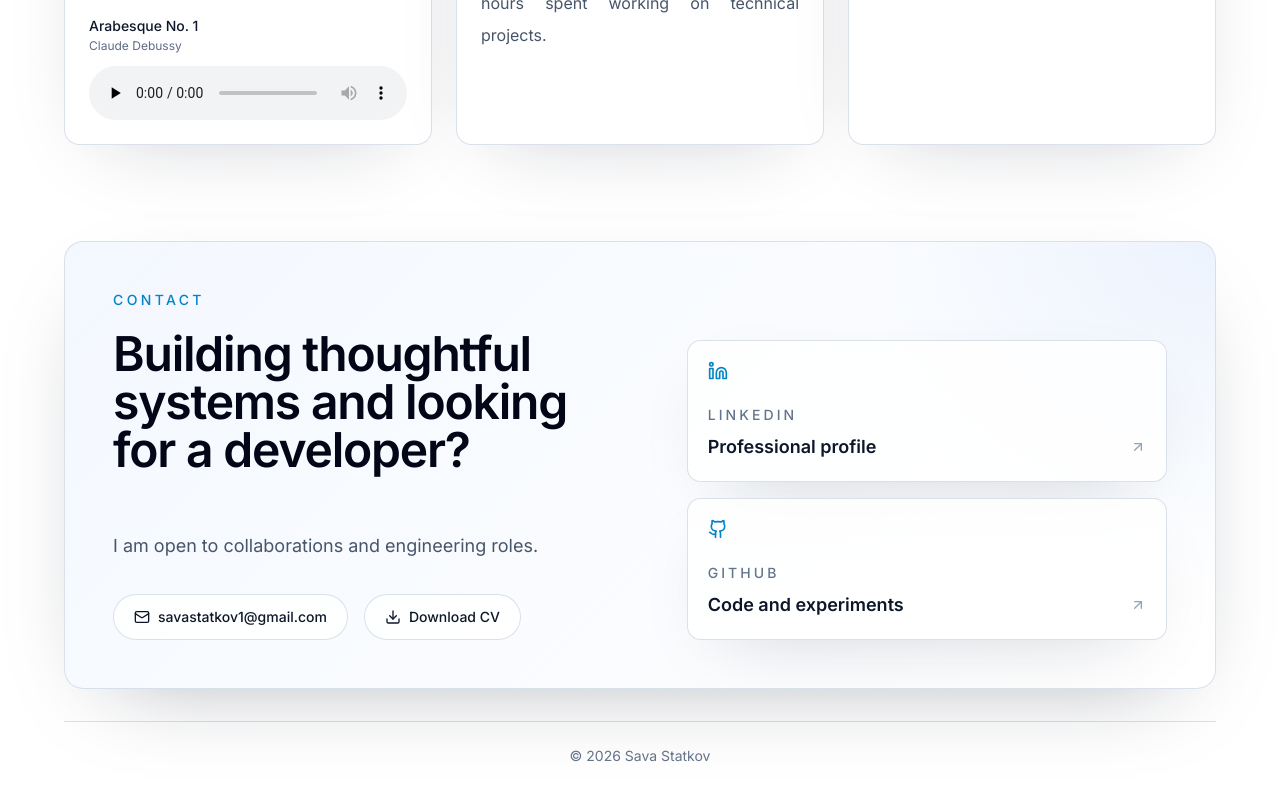
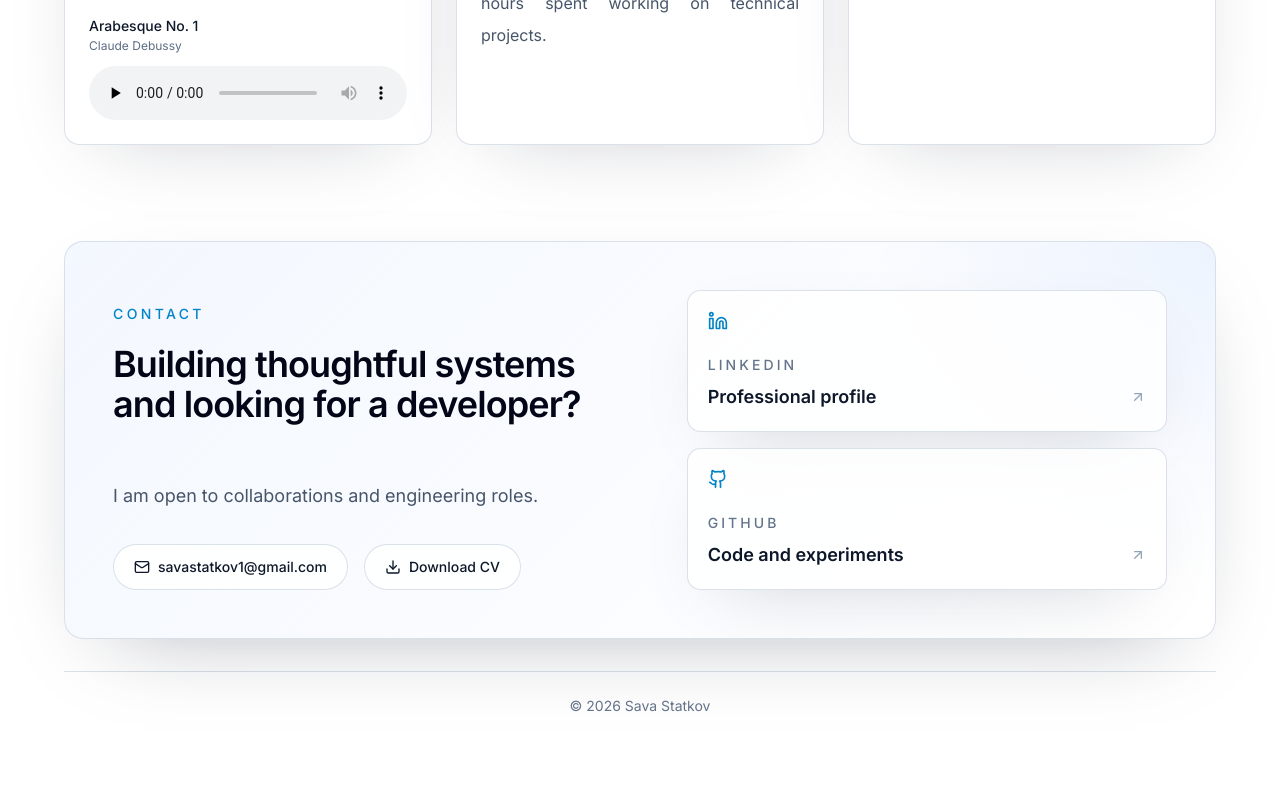
Before and after one commit to Sava-Statkov/Portfolio-Website, a Next.js app: page / in a window 1280 px wide. Shown: the part 7138-7938 px from the top of the page. Built offline with nearby package versions, Linux system fonts and the light colour scheme.

Commit message:
Heading size change

```diff
--- a/sections/contact-section.tsx
+++ b/sections/contact-section.tsx
@@ -19,7 +19,7 @@ export function ContactSection() {
                 <p className="text-sm font-medium uppercase tracking-[0.24em] text-sky-600 dark:text-sky-300">
                   Contact
                 </p>
-                <h2 className="mt-5 max-w-3xl text-balance text-4xl font-semibold tracking-tight text-slate-950 sm:text-5xl dark:text-white">
+                <h2 className="mt-5 max-w-3xl text-balance text-3xl font-semibold tracking-tight text-slate-950 sm:text-4xl dark:text-white">
                   Building thoughtful systems and looking for a developer?
                 </h2>
                 <p className="mt-6 max-w-2xl text-lg leading-8 text-slate-600 dark:text-slate-300">
```
